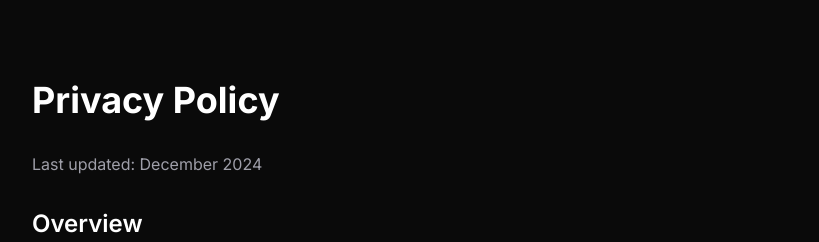
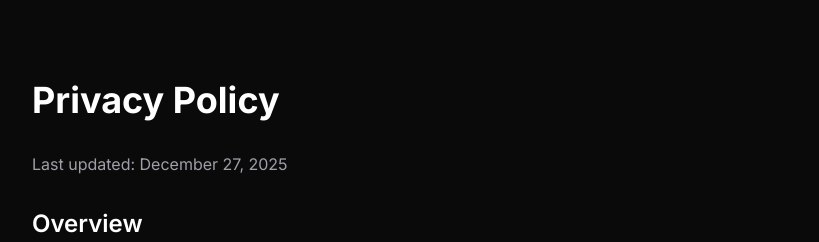
Before and after one commit to vishesh9131/piri-site, a Next.js app: page /privacy in a window 1280 px wide. Shown: the top 242 px of the page, without its empty margins (224-1043 px from the left). Built offline with nearby package versions, Linux system fonts and the light colour scheme.

Commit message:
update privacy policy date and improve safe browsing warning docs

```diff
--- a/src/app/privacy/page.tsx
+++ b/src/app/privacy/page.tsx
@@ -5,7 +5,7 @@ export default function PrivacyPolicy() {
     <div className="min-h-screen bg-[#0a0a0a] text-white py-20 px-6">
       <div className="max-w-3xl mx-auto">
         <h1 className="text-4xl font-bold mb-8">Privacy Policy</h1>
-        <p className="text-zinc-400 mb-8">Last updated: December 2024</p>
+        <p className="text-zinc-400 mb-8">Last updated: December 27, 2025</p>
 
         <section className="mb-8">
           <h2 className="text-2xl font-semibold mb-4">Overview</h2>
```
Also changed, not shown: src/components/SignInSuccessModal.tsx (line endings or trailing spaces).
